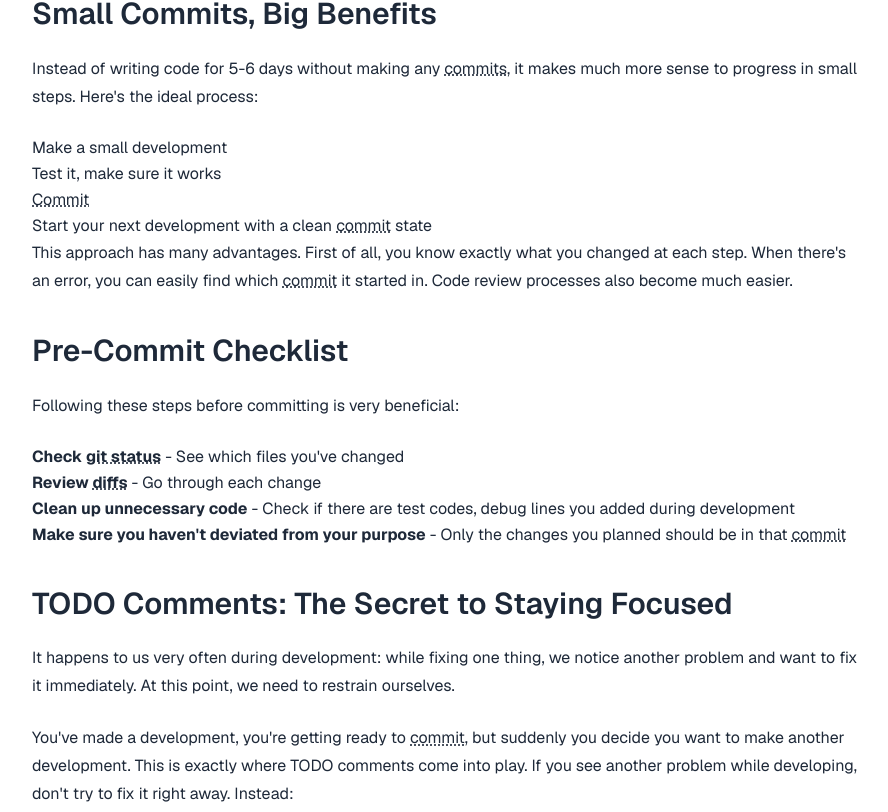
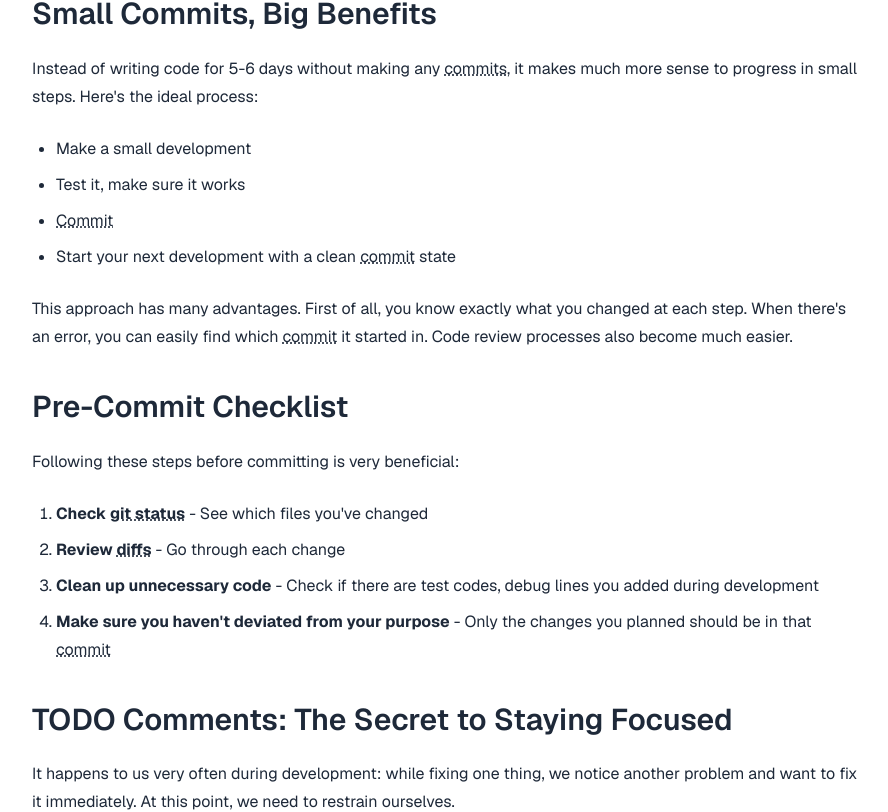
Before and after one commit to boraaaydin/myblog, a Next.js app: page /en/blog/big-gains-with-small-commits in a window 1280 px wide. Shown: the part 911-1723 px from the top of the page, without its empty margins (192-1080 px from the left). Built offline with nearby package versions, Linux system fonts and the light colour scheme.

Commit message:
bullets fix

```diff
--- a/src/app/globals.css
+++ b/src/app/globals.css
@@ -99,3 +99,22 @@ body {
   text-decoration: underline;
   text-underline-offset: 2px;
 }
+
+.prose ul {
+  list-style-type: disc;
+  margin-left: 1.5rem;
+  margin-top: 1.5rem;
+  margin-bottom: 1.5rem;
+}
+
+.prose ol {
+  list-style-type: decimal;
+  margin-left: 1.5rem;
+  margin-top: 1.5rem;
+  margin-bottom: 1.5rem;
+}
+
+.prose li {
+  margin-bottom: 0.5rem;
+  line-height: 1.75;
+}
--- a/src/components/posts-tr/beginner-git-usage.tsx
+++ b/src/components/posts-tr/beginner-git-usage.tsx
@@ -45,11 +45,11 @@ export default function BeginnerGitUsage() {
         Bir feature geliştirirken başka bir sorun görürseniz, hemen o anda düzeltmeye çalışmayın. Bunun yerine //TODO yorumu ekleyerek daha sonra düzeltmeye çalışın.
       </p>
       <p>
-        Özellikle yapay zekayı kullanırken belirli bir noktaya kadar gelmişseniz ve sonrasında yapay zekaya kodu düzelttirecekseniz, şöyle bir akış takip edin.
+        Özellikle yapay zekayı kullanırken belirli bir noktaya kadar gelmişseniz ve sonrasında yapay zekaya kodu düzelttirecekseniz, şöyle bir akış takip edin:
         <ul>
-          <li>kodunuzu stage' a alın ama commit yapmayın. </li>
+          <li>Kodunuzu stage' a alın ama commit yapmayın. </li>
           <li>Yapay zekaya kodunuzu düzelttirin. Kod çalışır hale gelsin.</li>
-          <li> Changes panelinde stage' e alınmamış değişiklikleri gözden geçirin. Yapay zekanın yaptığı değişiklikleri inceleyin. </li>
+          <li>Changes panelinde stage' e alınmamış değişiklikleri gözden geçirin. Yapay zekanın yaptığı değişiklikleri inceleyin. </li>
           <li>Uygun olduğunu düşünüyosanız yeni geliştirmeleri stage' e alarak commit yapabilirsiniz. Yoksa kendi yazdığınız kodu geri almadan sadece yapay zekanın yaptığı değişiklikleri Discard Changes ile geri alabilirsiniz.</li>
         </ul>
       </p>
```
Also changed, not shown: 1 other file (tests, documents, lock files or other folders).
